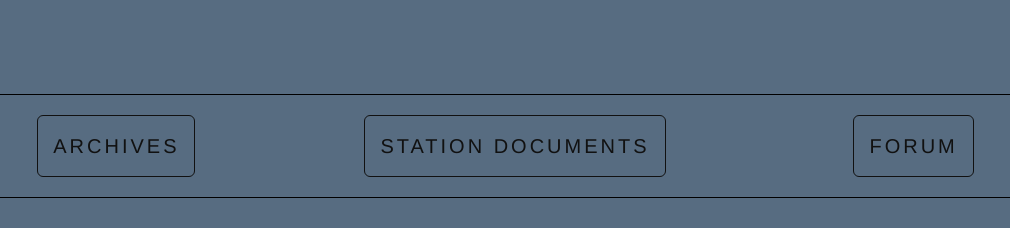
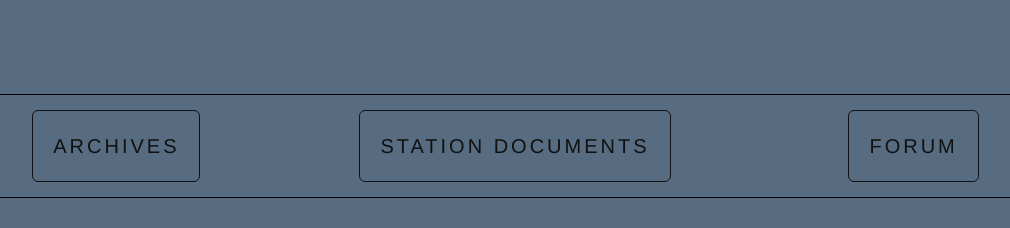
Before and after one commit to WMTU/wmtu.mtu.edu, a Jekyll site: the page built from index.html, in a window 1280 px wide. Shown: the part 294-522 px from the top of the page, without its empty margins (125-1135 px from the left). Built offline with Jekyll 4.4.1, drawn with Linux system fonts in a browser that asks for light colours; grey boxes are pictures that could not be loaded.

```diff
--- a/css/btns.css
+++ b/css/btns.css
@@ -30,9 +30,9 @@
   display: inline-block;
   font-family: avenir, helvetica, arial, sans-serif;
   letter-spacing: 0.15em;
-  margin-bottom: -0.5em;
-  margin-top: -0.5em;
-  padding: 0.75em;
+  margin-bottom: -0.75em;
+  margin-top: -0.75em;
+  padding: 1em;
   text-decoration: none;
   text-transform: uppercase;
   -webkit-transition: color 0.4s, background-color 0.4s, border 0.4s;
```
